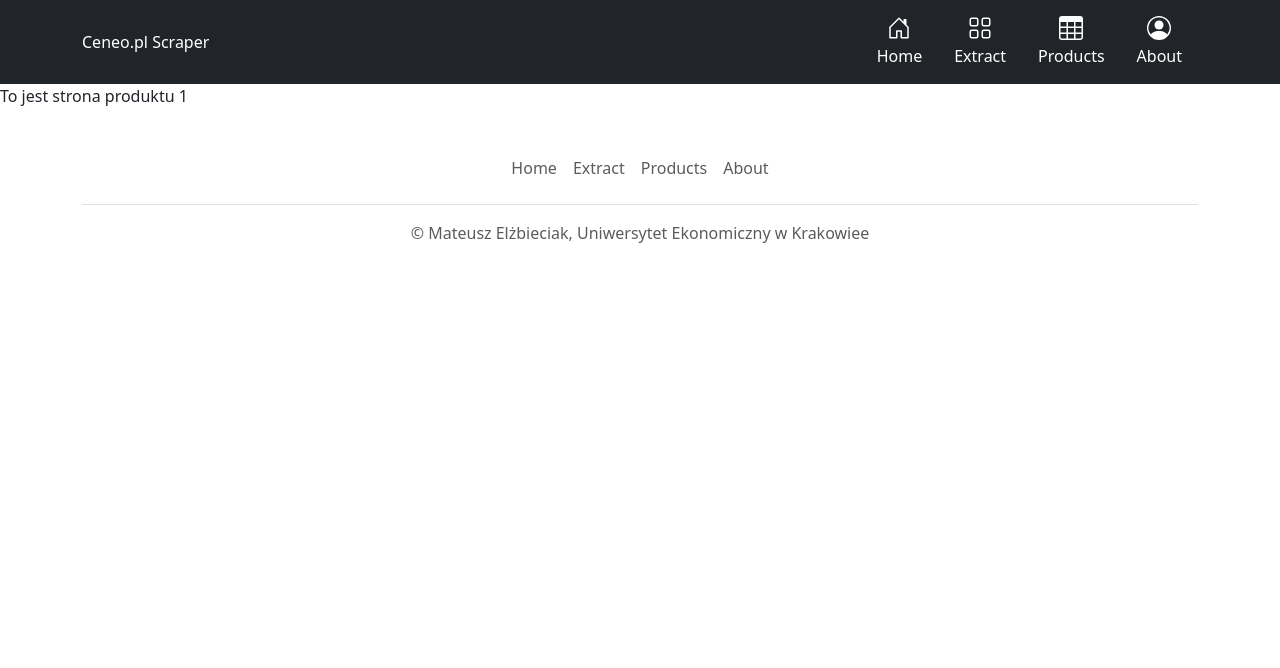
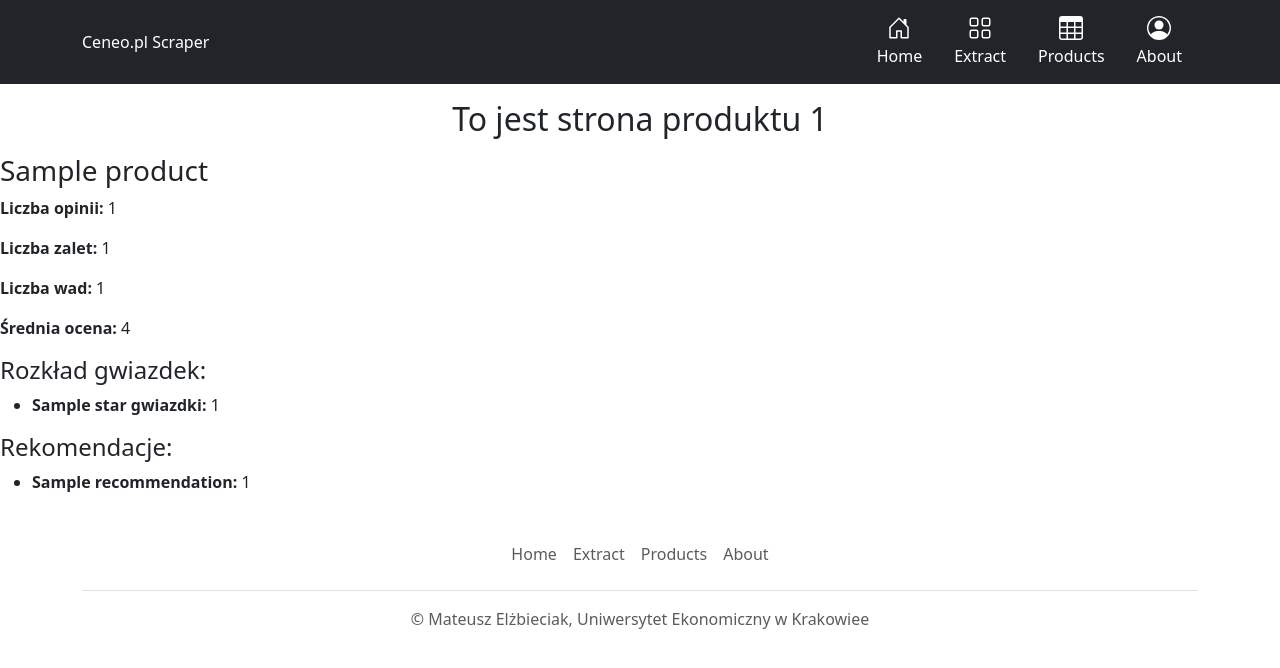
Before and after one commit to MateuszElzbieciak/CeneoWebScraperME, a Flask app: template app/templates/product.html in a window 1280 px wide. Shown: the top 668 px of the page. Run offline with Flask 3, Linux system fonts and the light colour scheme; the template is opened without the code that fills it: most values are stand-ins (such as "Sample title", 1, 10 or a date in 2020); some libraries are stand-ins or nearby versions.

Commit message:
2024-06-09 ME

```diff
--- a/app/templates/product.html
+++ b/app/templates/product.html
@@ -1,5 +1,34 @@
 {%  extends 'base.html' %}
 
 {% block content %}
-    <p>To jest strona produktu {{product_id}}</p>
+    <h2 class="text-center mt-3 mb-3">To jest strona produktu {{product_id}}</h2>
+    <div>
+        <h3>{{product.product_name}}</h3>
+        <p><strong>Liczba opinii:</strong> {{product.opinions_count}}</p>
+        <p><strong>Liczba zalet:</strong> {{product.pros_count}}</p>
+        <p><strong>Liczba wad:</strong> {{product.cons_count}}</p>
+        <p><strong>Średnia ocena:</strong> {{product.average_stars}}</p>
+
+        <h4>Rozkład gwiazdek:</h4>
+        <ul>
+            {%for star, count in product.stars_distribution.items()%}
+                <li><strong>{{star}} gwiazdki: </strong>{{count}}</li>
+            {%endfor%}
+        </ul>
+
+        <h4>Rekomendacje:</h4>
+        <ul>
+            {% for recommendation, count in product.recommendations_distribution.items() %}
+                <li><strong> {{recommendation}}: </strong>{{count}}</li>
+            {% endfor %}
+        </ul>
+    </div>
+
+
+    {% if error is defined %}
+    <div class="alert alert-danger alert-dismissible fade show" role="alert">
+        <strong> <i class="bi bi-exclamation-diamond-fill"></i>Uawga!</strong>{{error}}
+        <button type="button" class="btn-close" data-bs-dismiss="alert" aria-label="Close"></button>
+    </div>
+    {% endif %}
 {% endblock %}
```
Also changed, not shown: app/routes.py (+19 -3 lines), app/templates/products.html (+16 -1 lines).
